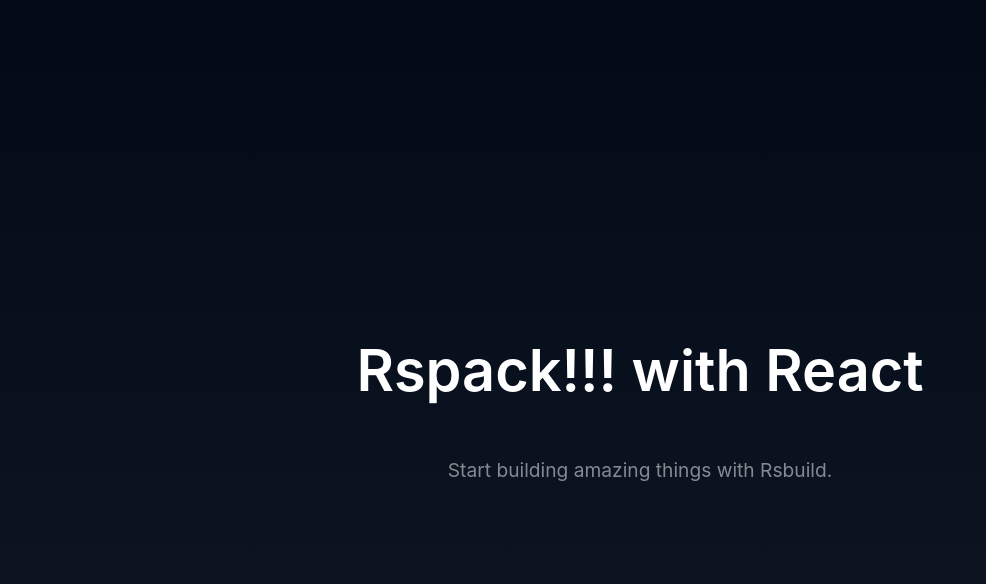
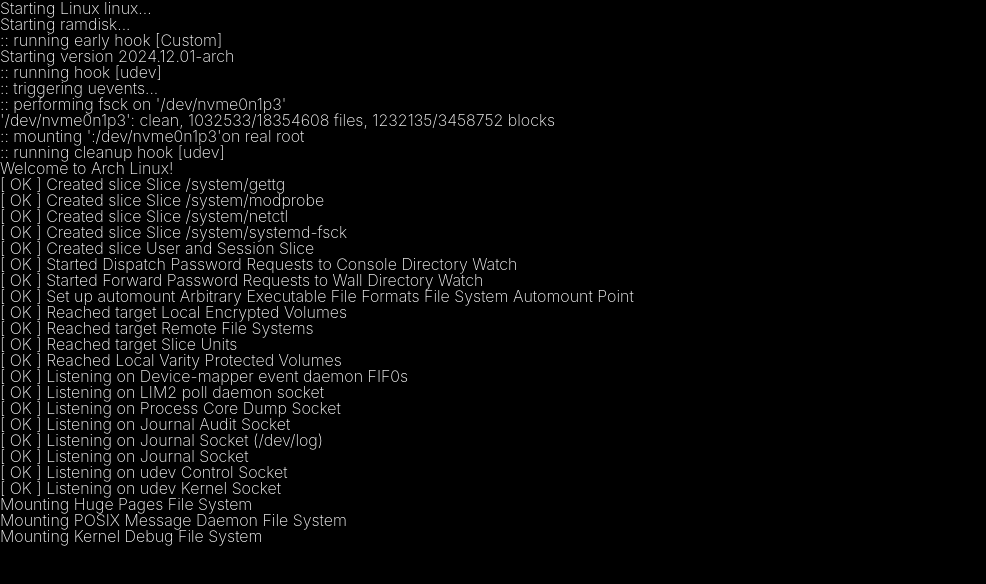
Before and after one commit to alisonrasnic/arch_portfolio, a React app: page / in a window 1280 px wide. Shown: the top 584 px of the page, without its empty margins (0-986 px from the left). Built offline with nearby package versions, Linux system fonts and the light colour scheme; the HTML template or start-up script is replaced by a standard one.

Commit message:
Basic boot up screen working

```diff
--- a/package.json
+++ b/package.json
@@ -9,7 +9,8 @@
   },
   "dependencies": {
     "react": "^18.3.1",
-    "react-dom": "^18.3.1"
+    "react-dom": "^18.3.1",
+    "react-router": "^7.0.2"
   },
   "devDependencies": {
     "@rsbuild/core": "^1.1.4",
--- a/src/App.css
+++ b/src/App.css
@@ -1,26 +1,22 @@
 body {
   margin: 0;
+  background-color: #000000;
   color: #fff;
-  font-family: Inter, Avenir, Helvetica, Arial, sans-serif;
-  background-image: linear-gradient(to bottom, #020917, #101725);
+  font-family: "IBM Plex Serif", Inter, Avenir, Helvetica, Arial, sans-serif;
 }
 
 .content {
   display: flex;
+  margin: 0px;
+  padding: 0px;
   min-height: 100vh;
-  line-height: 1.1;
-  text-align: center;
+  line-height: 1;
+  text-align: left;
   flex-direction: column;
-  justify-content: center;
-}
-
-.content h1 {
-  font-size: 3.6rem;
-  font-weight: 600;
 }
 
 .content p {
-  font-size: 1.2rem;
-  font-weight: 400;
-  opacity: 0.5;
+  font-weight: 220;
+  margin: 0px;
+  padding: 0px;
 }
--- a/src/App.tsx
+++ b/src/App.tsx
@@ -1,11 +1,11 @@
+
 import './App.css';
+
+import {Boot} from './Boot.tsx';
 
 const App = () => {
   return (
-    <div className="content">
-      <h1>Rspack!!! with React</h1>
-      <p>Start building amazing things with Rsbuild.</p>
-    </div>
+    <Boot></Boot>
   );
 };
 
--- /dev/null
+++ b/src/Boot.css
@@ -0,0 +1,15 @@
+@keyframes boot_text {
+  0%   { opacity: 0%; }
+  99%  { opacity: 0%; }
+  100% { opacity: 100%; }
+}
+
+.boot-text {
+  animation-name: boot_text;
+  animation-duration: 1.5s;
+}
+
+.boot-text-1 {
+  animation-name: boot_text;
+  animation-duration: 2.0s;
+}
--- /dev/null
+++ b/src/Boot.tsx
@@ -0,0 +1,77 @@
+import './Boot.css';
+import { React, useState, useEffect } from 'react';
+
+const Boot = () => {
+
+    var timer = 0.0;
+    const boot_texts = [
+	":: running early hook [Custom]",
+	"Starting version 2024.12.01-arch",
+	":: running hook [udev]",
+	":: triggering uevents...",
+	":: performing fsck on '/dev/nvme0n1p3'",
+	"'/dev/nvme0n1p3': clean, 1032533/18354608 files, 1232135/3458752 blocks",
+	":: mounting ':/dev/nvme0n1p3'on real root",
+	":: running cleanup hook [udev]",
+	" ", "Welcome to Arch Linux!", " ",
+	" ", "[    OK    ] Created slice Slice /system/gettg",
+	"[    OK    ] Created slice Slice /system/modprobe",
+	"[    OK    ] Created slice Slice /system/netctl",
+	"[    OK    ] Created slice Slice /system/systemd-fsck",
+	"[    OK    ] Created slice User and Session Slice",
+	"[    OK    ] Started Dispatch Password Requests to Console Directory Watch",
+	"[    OK    ] Started Forward Password Requests to Wall Directory Watch",
+	"[    OK    ] Set up automount Arbitrary Executable File Formats File System Automount Point",
+	"[    OK    ] Reached target Local Encrypted Volumes",
+	"[    OK    ] Reached target Remote File Systems",
+	"[    OK    ] Reached target Slice Units",
+	"[    OK    ] Reached Local Varity Protected Volumes",
+	"[    OK    ] Listening on Device-mapper event daemon FIF0s",
+	"[    OK    ] Listening on LIM2 poll daemon socket",
+	"[    OK    ] Listening on Process Core Dump Socket",
+	"[    OK    ] Listening on Journal Audit Socket",
+	"[    OK    ] Listening on Journal Socket (/dev/log)",
+	"[    OK    ] Listening on Journal Socket",
+	"[    OK    ] Listening on udev Control Socket",
+	"[    OK    ] Listening on udev Kernel Socket",
+	"             Mounting Huge Pages File System",
+	"             Mounting POSIX Message Daemon File System",
+	"             Mounting Kernel Debug File System",
+	"             Mounting Kernel Trace File System",
+	"             Starting Create List of Static Device Modes",
+	"             Starting Monitoring of LVM2 mirrors, snapshots etc. using dsysct.d or program policy",
+	"             Starting Load Kernel Module configfs",
+	"             Starting Kernel Module fuse",
+	"             Starting Journal Service"
+     ];
+
+    const process = () => {
+
+      timer += 100;
+
+    }
+
+
+    useEffect(() => {
+
+      const interval = setInterval(() => process(), 100);
+
+      return () => clearInterval(interval);
+
+    }, []);
+
+
+    return (
+      <div className="content">
+        <p className="boot-text">Starting Linux linux...</p>
+        <p className="boot-text-1">Starting ramdisk...</p>
+	{ boot_texts.map(function(text, i) {
+	    const time = 2.0 + ((i+(Math.random()*0.5))/10);
+            return <p className="boot-text-1" style={{animationDuration: `${time}s` }}>{text}</p>
+	    })
+        }
+      </div>
+    );
+}
+
+export {Boot};
--- a/src/index.tsx
+++ b/src/index.tsx
@@ -1,13 +1,17 @@
 import React from 'react';
 import ReactDOM from 'react-dom/client';
+import { BrowserRouter, Routes, Route } from "react-router";
+
 import App from './App';
 
 const rootEl = document.getElementById('root');
 if (rootEl) {
   const root = ReactDOM.createRoot(rootEl);
   root.render(
-    <React.StrictMode>
-      <App />
-    </React.StrictMode>,
+    <BrowserRouter>
+      <Routes>
+        <Route path="/" element={<App />} />
+      </Routes>
+    </BrowserRouter>
   );
 }
```
Also changed, not shown: 1 other file (tests, documents, lock files or other folders).
